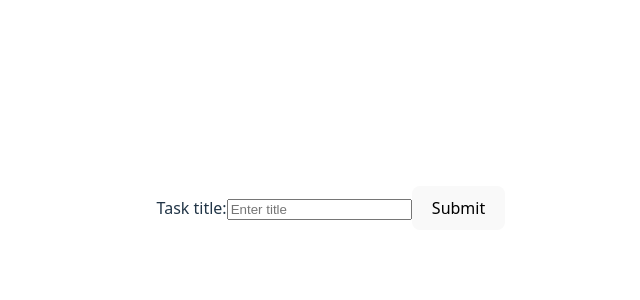
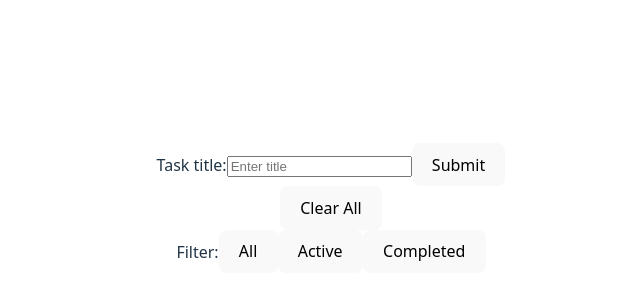
Before and after one commit to NancyBankson/Lab10.3_Context_API_Implementation, a React (Vite) app: page / in a window 1280 px wide. Shown: the part 192-492 px from the top of the page, without its empty margins (309-949 px from the left). Built offline with nearby package versions, Linux system fonts and the light colour scheme.

Commit message:
Updated FilterButtons

```diff
--- a/src/App.jsx
+++ b/src/App.jsx
@@ -2,6 +2,7 @@ import { useState, useContext } from 'react'
 import { TaskList } from './components/TaskList';
 import './App.css'
 import { TaskForm } from './components/TaskForm';
+import { FitlerButtons } from './components/FilterButtons';
 
 
 function App() {
@@ -13,15 +14,8 @@ function App() {
     <>
 
       <TaskForm />
-
-      <TaskList
-        // tasks={filteredTasks}
-        // onTitleChange={newTasks.onTitleChange}
-        // onStatusChange={newTasks.onStatusChange}
-        // onDelete={newTasks.onDelete}
-        // onAlphaChange={newTasks.onAlphaChange}
-        // onClick={newTasks.onClick}
-      />
+      <FitlerButtons />
+      <TaskList />
     </>
   )
 }
--- /dev/null
+++ b/src/Context/FilterContext.js
@@ -0,0 +1,3 @@
+import { createContext } from 'react';
+
+export const FilterContext = createContext("All");
--- a/src/components/AppProviders.jsx
+++ b/src/components/AppProviders.jsx
@@ -1,12 +1,13 @@
 import { useState } from "react";
 import { TodoContext } from "../Context/TodoContext";
+import { FilterContext } from "../Context/FilterContext";
 import { RetrieveSavedTodos } from "../utils/taskUtils";
 import { RetrieveId } from "../utils/taskUtils";
 
 export function AppProviders({ children }) {
   const [todos, setTodos] = useState(RetrieveSavedTodos);
+  const [filteredTodos, setFilteredTodos] = useState(RetrieveSavedTodos);
   const [id, setId] = useState(RetrieveId);
-
 
   function addTodo(todoTitle) {
     console.log(id);
@@ -16,6 +17,7 @@ export function AppProviders({ children }) {
       completed: false
     }
     setTodos((prevTodos) => [...prevTodos, todoObj]);
+    setFilteredTodos((prevFilteredTodos) => [...prevFilteredTodos, todoObj]);
 
     let newId = todoObj.id;
     let newTodos = [...todos];
@@ -33,14 +35,14 @@ export function AppProviders({ children }) {
     const updatedTodos = todos.map(todo => {
       if (todo.id === todoId) {
         const newStatus = (todo.completed) ? false : true;
-          return { ...todo, completed: newStatus};
+        return { ...todo, completed: newStatus };
       }
       return todo;
     });
     let newTodos = [...updatedTodos];
     localStorage.setItem("todoArray", JSON.stringify(newTodos));
     setTodos(updatedTodos);
-      // setFilteredTasks(updatedTasks);
+    setFilteredTodos(updatedTodos);
   }
 
   function deleteTodo(todoId) {
@@ -49,7 +51,7 @@ export function AppProviders({ children }) {
     let newTodos = [...updatedTodos];
     localStorage.setItem("todoArray", JSON.stringify(newTodos));
     setTodos(updatedTodos);
-      // setFilteredTasks(updatedTasks);
+    setFilteredTodos(updatedTodos);
   }
 
   function editTodo(todoId, newTitle) {
@@ -66,12 +68,35 @@ export function AppProviders({ children }) {
       console.error("Error setting local storage", error);
     }
     setTodos(updatedTodos);
-      // setFilteredTasks(updatedTasks);
+    setFilteredTodos(updatedTodos);
+  }
+
+  function clearAll() {
+    console.log("clicked");
+    setTodos([]);
+    setId(1);
+    localStorage.removeItem("todoArray");
+    localStorage.removeItem("savedId");
+  }
+
+  function setFilter(filter) {
+    const filterTodos = todos.filter(todo => {
+      if (filter === "All") {
+        return todo;
+      } else if ((todo.completed === true) && (filter === "Completed")) {
+        return todo;
+      } else if ((todo.completed === false) && (filter === "Active")) {
+        return todo;
+      }
+    })
+    setFilteredTodos(filterTodos);
   }
 
   return (
-        <TodoContext.Provider value={{ todos, addTodo, toggleTodo, deleteTodo, editTodo }}>
+    <TodoContext.Provider value={{ todos, addTodo, toggleTodo, deleteTodo, editTodo, clearAll, setFilter }}>
+      <FilterContext.Provider value={{ setFilter }}>
         {children}
+      </FilterContext.Provider>
     </TodoContext.Provider>
   )
 }
--- /dev/null
+++ b/src/components/FilterButtons.jsx
@@ -0,0 +1,25 @@
+import { useContext } from "react";
+import { FilterContext } from "../Context/FilterContext";
+
+export function FitlerButtons() {
+    const { setFilter } = useContext(FilterContext);
+
+    const handleFilter = (event) => {
+        // Update state when the input changes
+        setFilter(event.target.value);
+    };
+
+    return (
+        <>
+            <label htmlFor="status">Filter:</label>
+            <button value="All" onClick={() => handleFilter()}>All</button>
+            <button value="Active" onClick={() => handleFilter()}>Active</button>
+            <button value="Completed" onClick={() => handleFilter()}>Completed</button>
+            {/* <select id="status-input" name="status" value={filter} onChange={handleFilter}>
+                <option value="Pending">Pending</option>
+                <option value="In Progress">In Progress</option>
+                <option value="Completed">Completed</option>
+            </select> */}
+        </>
+    )
+}
--- a/src/components/TaskForm.jsx
+++ b/src/components/TaskForm.jsx
@@ -2,7 +2,7 @@ import { useContext, useState } from "react";
 import { TodoContext } from "../Context/TodoContext";
 
 export function TaskForm() {
-    const {addTodo} = useContext(TodoContext);
+    const { addTodo, clearAll } = useContext(TodoContext);
     const [todoTitle, setTodoTitle] = useState("");
 
     const handleChange = (event) => {
@@ -22,6 +22,7 @@ export function TaskForm() {
                 <input id="title-input" type="text" name="title" value={todoTitle} onChange={handleChange} placeholder="Enter title" required></input>
                 <button type="submit">Submit</button>
             </form>
+            <button onClick={() => clearAll()}>Clear All</button>
         </div>
     )
 }
```
Lines whose indentation alone changed are shown as unchanged.
